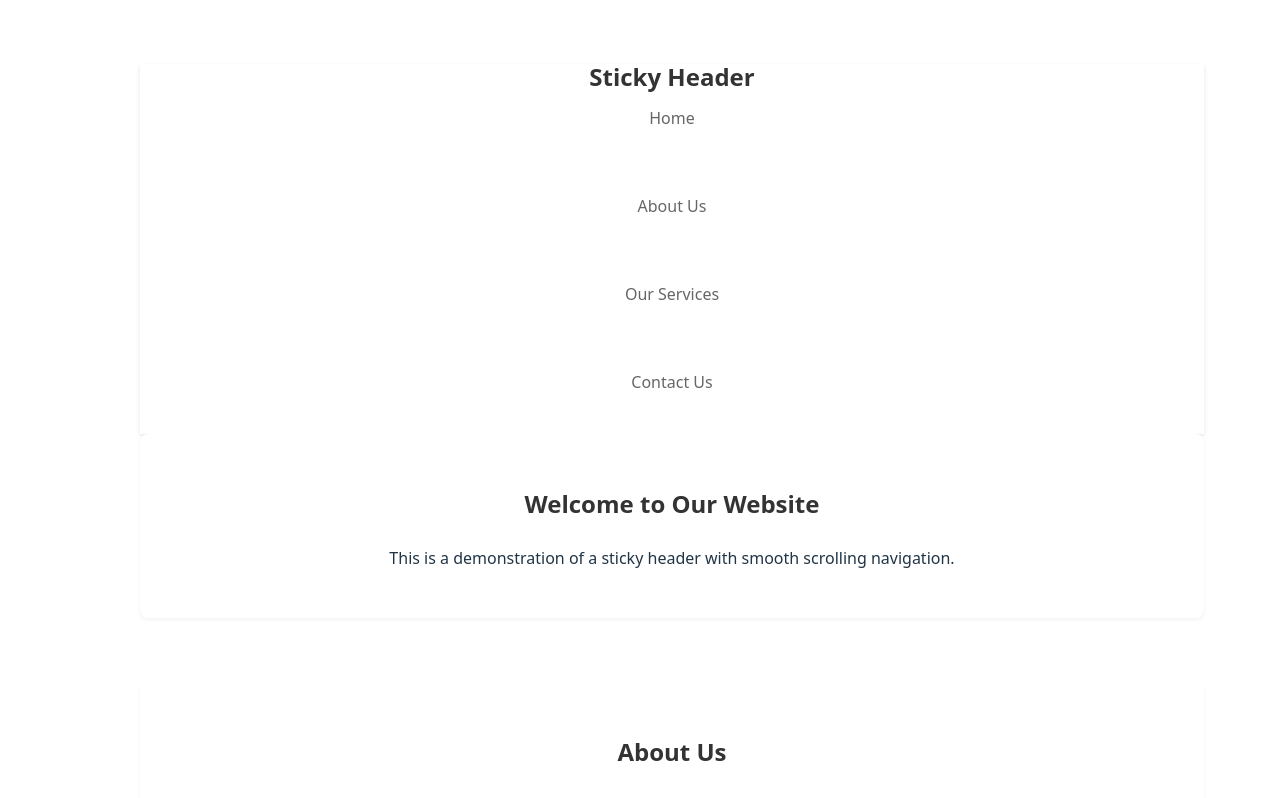
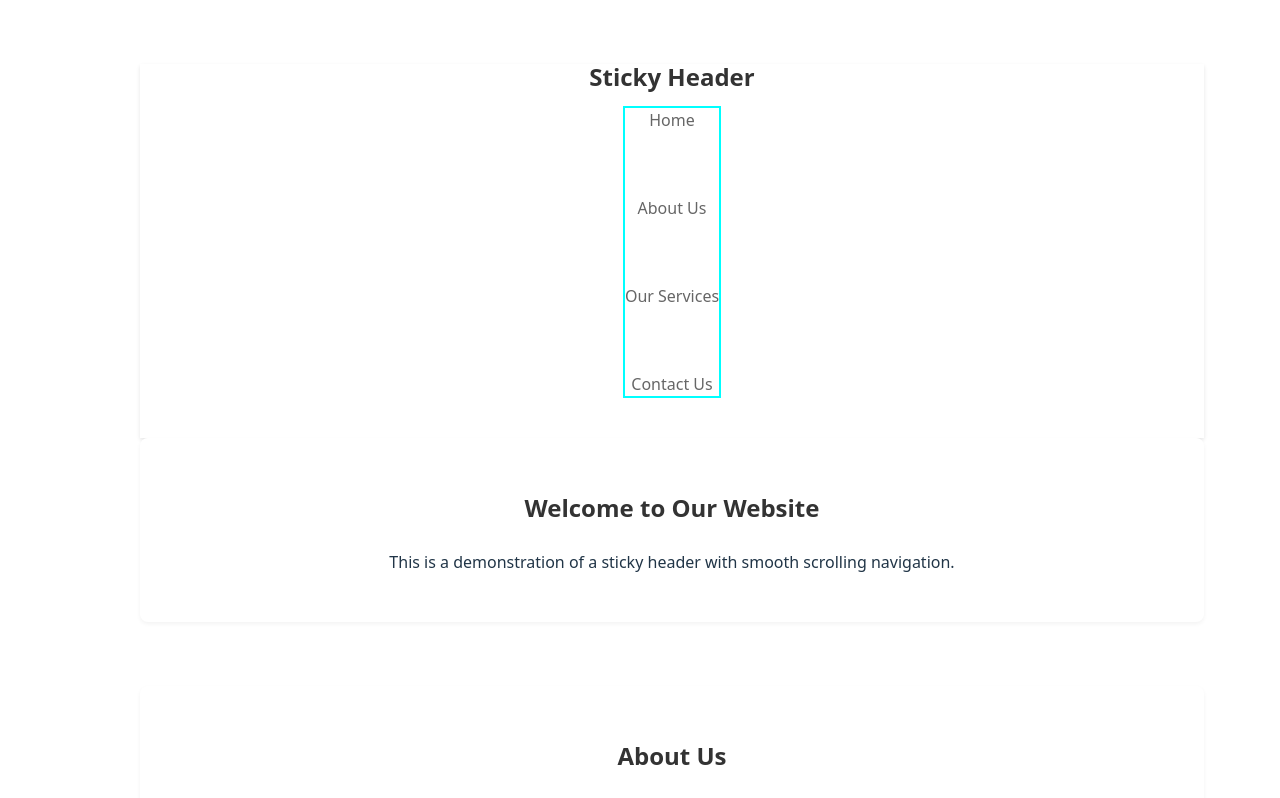
Before and after one commit to bezalel6/sticky-animate, a React (Vite) app: page / in a window 1280 px wide. Shown: the top 798 px of the page. Built offline with nearby package versions, Linux system fonts and the light colour scheme.

Commit message:
Css transition animating

```diff
--- a/src/components/Header.css
+++ b/src/components/Header.css
@@ -56,9 +56,10 @@
   position: relative;
 }
 ul{
+  border:2px cyan solid;
   display: flex;
   position: relative !important;
 }
 ul,nav{
-  transition: all 0.5 ease-in-out;
+  transition: all 0.5s ease-in-out;
 }
--- a/src/components/Header.tsx
+++ b/src/components/Header.tsx
@@ -86,7 +86,11 @@ function animateElement(container: FakeDomTarget, targetId: string) {
     const rekt = getRect(element);
     // placeElement(element, rekt);
     // element.style.left = `${rekt.}`;
-    element.style.top = `${rekt.top}px`;
+    const ul = element.parentElement as HTMLUListElement;
+    ul.style.paddingTop = `${rekt.top}px`;
+    element.style.top = `0px`;
+    element.style.left = `0px`;
+    // element.style.top = `${rekt.top}px`;
     element.style.position = "absolute";
     // Store original height
     // element.parentElement!.style.height = element.offsetHeight + "";
```
